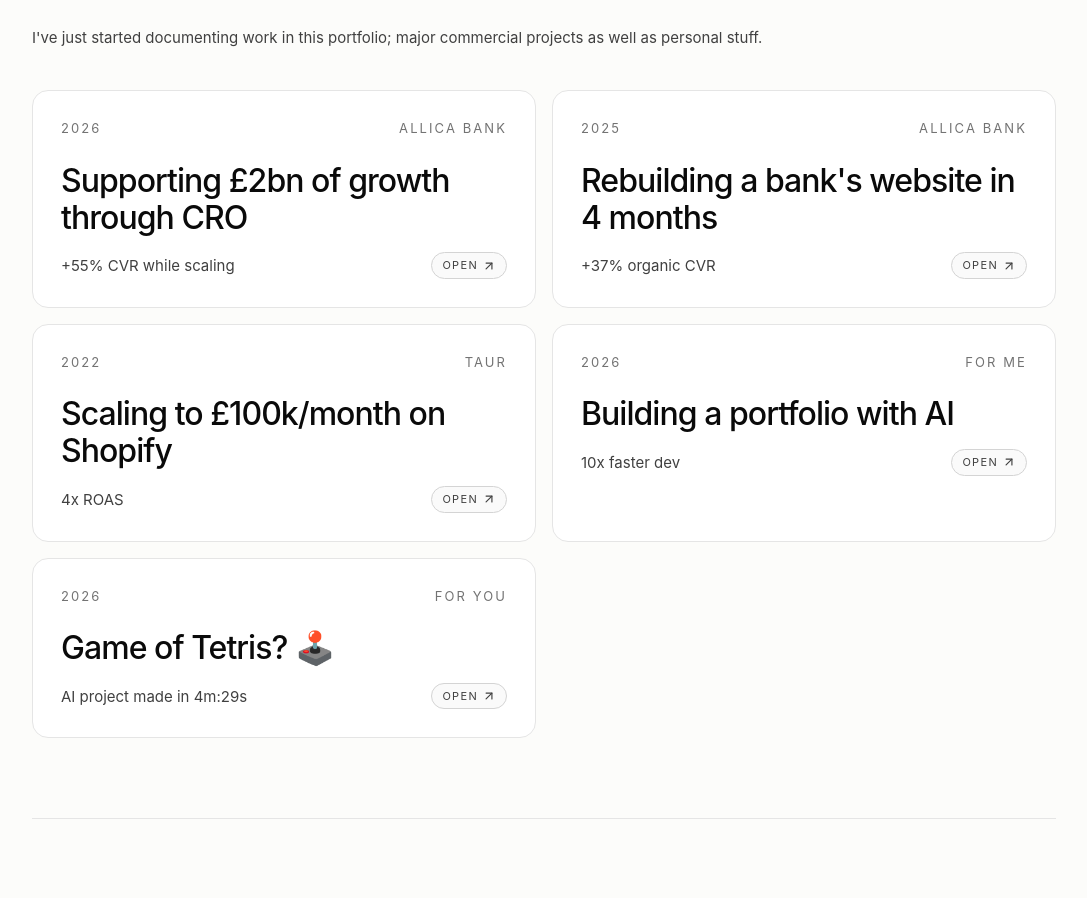
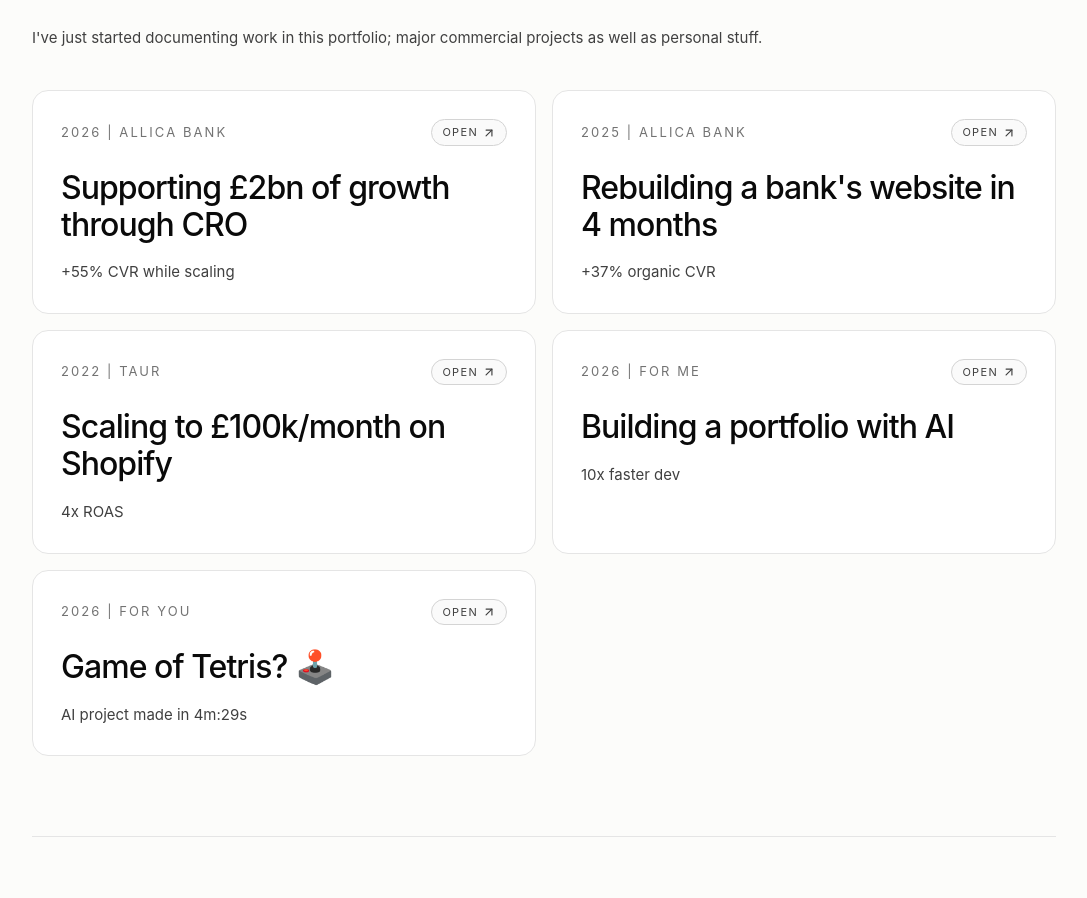
Before and after one commit to edturnuh/edturnuh.github.io, a React (Vite) app: page / in a window 1280 px wide. Shown: the part 812-1710 px from the top of the page, without its empty margins (96-1183 px from the left). Built offline with nearby package versions, Linux system fonts and the light colour scheme.

Commit message:
new UI v7

```diff
--- a/src/app/components/ProjectCard.tsx
+++ b/src/app/components/ProjectCard.tsx
@@ -27,26 +27,23 @@ export function ProjectCard({ project, onClick }: ProjectCardProps) {
     >
       <div className="flex items-center justify-between gap-4">
         <span className="font-mono text-[13px] uppercase tracking-[0.16em] text-neutral-500">
-          {project.subtitle}
+          {project.subtitle} | {project.result}
         </span>
-        <span className="font-mono text-[13px] uppercase tracking-[0.16em] text-neutral-500">
-          {project.result}
-        </span>
+        <div className="flex items-center gap-3">
+          <span className="inline-flex shrink-0 items-center gap-1 rounded-full border border-neutral-300 bg-neutral-50 px-2.5 py-1 font-mono text-[11px] uppercase tracking-[0.12em] text-neutral-700">
+            Open
+            <ArrowUpRight size={14} aria-hidden="true" />
+          </span>
+        </div>
       </div>
 
       <h3 className="mt-6 text-[28px] leading-[1.15] tracking-[-0.03em] text-neutral-950 md:mt-6 md:text-[32px]">
         {project.client}
       </h3>
 
-      <div className="mt-4 flex items-end justify-between gap-4">
-        <p className="body-copy flex-1 text-neutral-700">
-          {project.cardSupportingText}
-        </p>
-        <span className="inline-flex shrink-0 items-center gap-1 rounded-full border border-neutral-300 bg-neutral-50 px-2.5 py-1 font-mono text-[11px] uppercase tracking-[0.12em] text-neutral-700">
-          Open
-          <ArrowUpRight size={14} aria-hidden="true" />
-        </span>
-      </div>
+      <p className="body-copy mt-4 text-neutral-700">
+        {project.cardSupportingText}
+      </p>
     </article>
   );
 }
```
